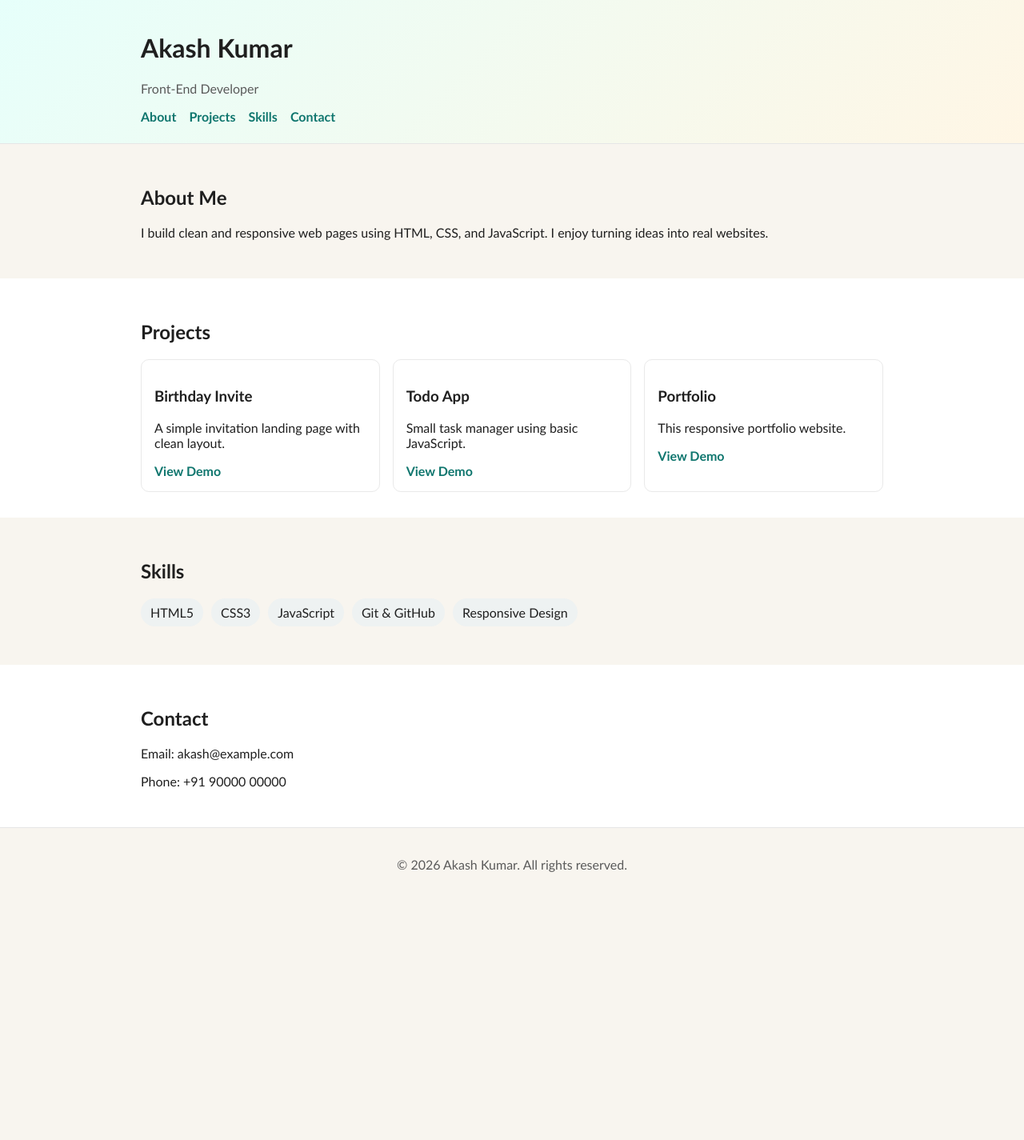
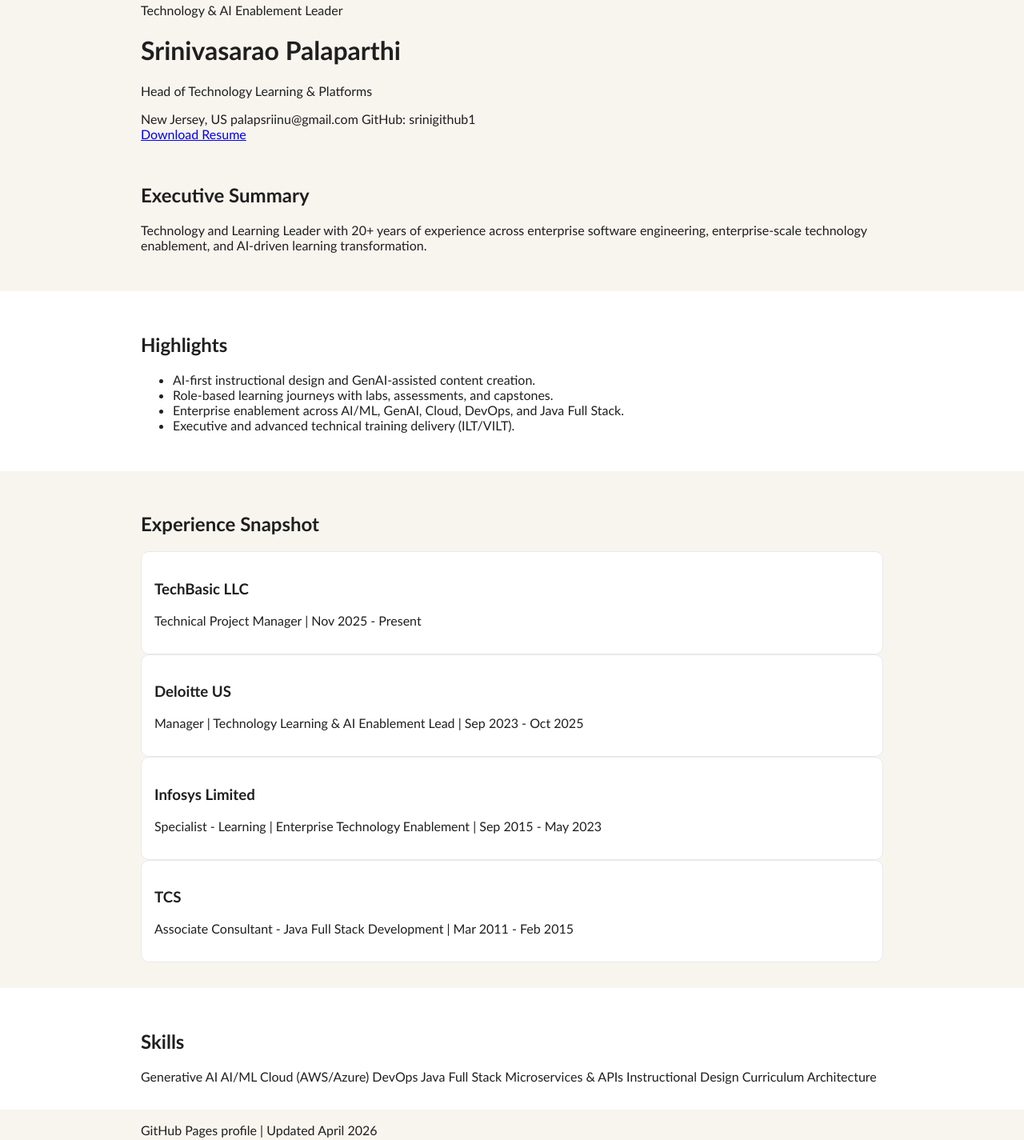
Before and after one commit to srinigithub1/Srinivas_Palaparthi_Profile, a plain HTML site: page index.html in a window 1280 px wide. Shown: the part 13-1438 px from the top of the page at 80% size. Before the commit the page ends 1139 px from the top, so only its background shows below. Drawn offline with Linux system fonts and the light colour scheme.

Commit message:
Replace portfolio content with profile information

```diff
--- a/index.html
+++ b/index.html
@@ -3,83 +3,90 @@
 <head>
   <meta charset="utf-8">
   <meta name="viewport" content="width=device-width, initial-scale=1">
-  <title>My Portfolio</title>
-  <meta name="description" content="Simple portfolio website.">
+  <title>Srinivasarao Palaparthi | Profile</title>
+  <meta name="description" content="Profile page for Srinivasarao Palaparthi.">
   <link rel="stylesheet" href="styles.css">
 </head>
 <body>
-  <header class="site-header">
+  <header class="hero">
     <div class="container">
-      <h1>Akash Kumar</h1>
-      <p class="subtitle">Front-End Developer</p>
-      <nav class="nav">
-        <a href="#about">About</a>
-        <a href="#projects">Projects</a>
-        <a href="#skills">Skills</a>
-        <a href="#contact">Contact</a>
-      </nav>
+      <p class="eyebrow">Technology & AI Enablement Leader</p>
+      <h1>Srinivasarao Palaparthi</h1>
+      <p class="subhead">Head of Technology Learning & Platforms</p>
+      <div class="meta">
+        <span>New Jersey, US</span>
+        <span>palapsriinu@gmail.com</span>
+        <span>GitHub: srinigithub1</span>
+      </div>
+      <a class="btn" href="../Srinivasarao_Palaparthi_tekBasic_Resume.docx" download>Download Resume</a>
     </div>
   </header>
 
   <main>
-    <section id="about" class="section">
+    <section class="section">
       <div class="container">
-        <h2>About Me</h2>
+        <h2>Executive Summary</h2>
         <p>
-          I build clean and responsive web pages using HTML, CSS, and JavaScript.
-          I enjoy turning ideas into real websites.
+          Technology and Learning Leader with 20+ years of experience across enterprise software engineering,
+          enterprise-scale technology enablement, and AI-driven learning transformation.
         </p>
       </div>
     </section>
 
-    <section id="projects" class="section alt">
+    <section class="section alt">
       <div class="container">
-        <h2>Projects</h2>
-        <div class="grid">
-          <article class="card">
-            <h3>Birthday Invite</h3>
-            <p>A simple invitation landing page with clean layout.</p>
-            <a href="#">View Demo</a>
-          </article>
-          <article class="card">
-            <h3>Todo App</h3>
-            <p>Small task manager using basic JavaScript.</p>
-            <a href="#">View Demo</a>
-          </article>
-          <article class="card">
-            <h3>Portfolio</h3>
-            <p>This responsive portfolio website.</p>
-            <a href="#">View Demo</a>
-          </article>
+        <h2>Highlights</h2>
+        <ul class="list">
+          <li>AI-first instructional design and GenAI-assisted content creation.</li>
+          <li>Role-based learning journeys with labs, assessments, and capstones.</li>
+          <li>Enterprise enablement across AI/ML, GenAI, Cloud, DevOps, and Java Full Stack.</li>
+          <li>Executive and advanced technical training delivery (ILT/VILT).</li>
+        </ul>
+      </div>
+    </section>
+
+    <section class="section">
+      <div class="container">
+        <h2>Experience Snapshot</h2>
+        <div class="card">
+          <h3>TechBasic LLC</h3>
+          <p>Technical Project Manager | Nov 2025 - Present</p>
+        </div>
+        <div class="card">
+          <h3>Deloitte US</h3>
+          <p>Manager | Technology Learning & AI Enablement Lead | Sep 2023 - Oct 2025</p>
+        </div>
+        <div class="card">
+          <h3>Infosys Limited</h3>
+          <p>Specialist - Learning | Enterprise Technology Enablement | Sep 2015 - May 2023</p>
+        </div>
+        <div class="card">
+          <h3>TCS</h3>
+          <p>Associate Consultant - Java Full Stack Development | Mar 2011 - Feb 2015</p>
         </div>
       </div>
     </section>
 
-    <section id="skills" class="section">
+    <section class="section alt">
       <div class="container">
         <h2>Skills</h2>
-        <ul class="skills">
-          <li>HTML5</li>
-          <li>CSS3</li>
-          <li>JavaScript</li>
-          <li>Git & GitHub</li>
-          <li>Responsive Design</li>
-        </ul>
-      </div>
-    </section>
-
-    <section id="contact" class="section alt">
-      <div class="container">
-        <h2>Contact</h2>
-        <p>Email: akash@example.com</p>
-        <p>Phone: +91 90000 00000</p>
+        <div class="pill-grid">
+          <span>Generative AI</span>
+          <span>AI/ML</span>
+          <span>Cloud (AWS/Azure)</span>
+          <span>DevOps</span>
+          <span>Java Full Stack</span>
+          <span>Microservices & APIs</span>
+          <span>Instructional Design</span>
+          <span>Curriculum Architecture</span>
+        </div>
       </div>
     </section>
   </main>
 
-  <footer class="site-footer">
+  <footer class="footer">
     <div class="container">
-      <p>© 2026 Akash Kumar. All rights reserved.</p>
+      <p>GitHub Pages profile | Updated April 2026</p>
     </div>
   </footer>
 </body>
```
